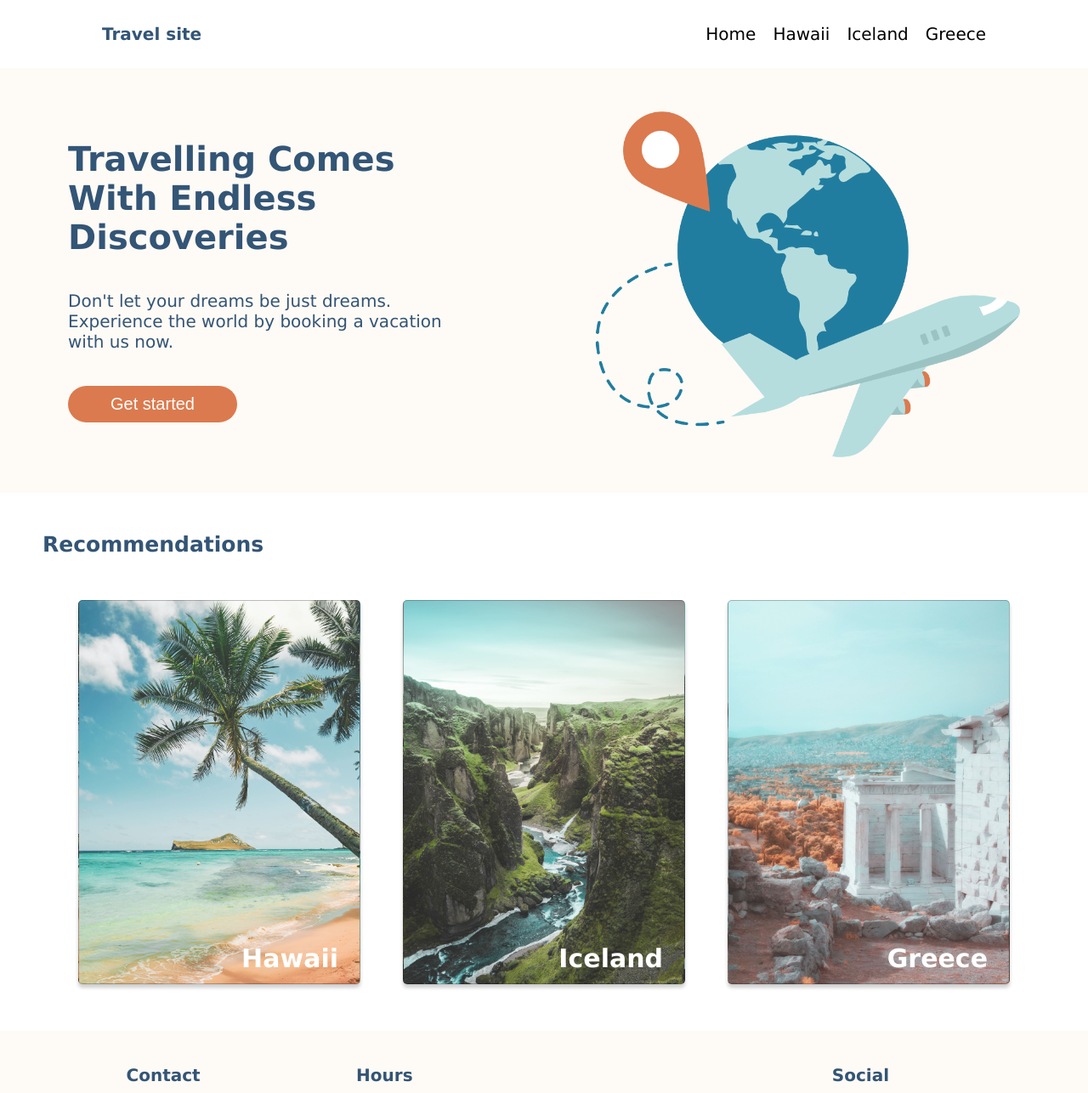
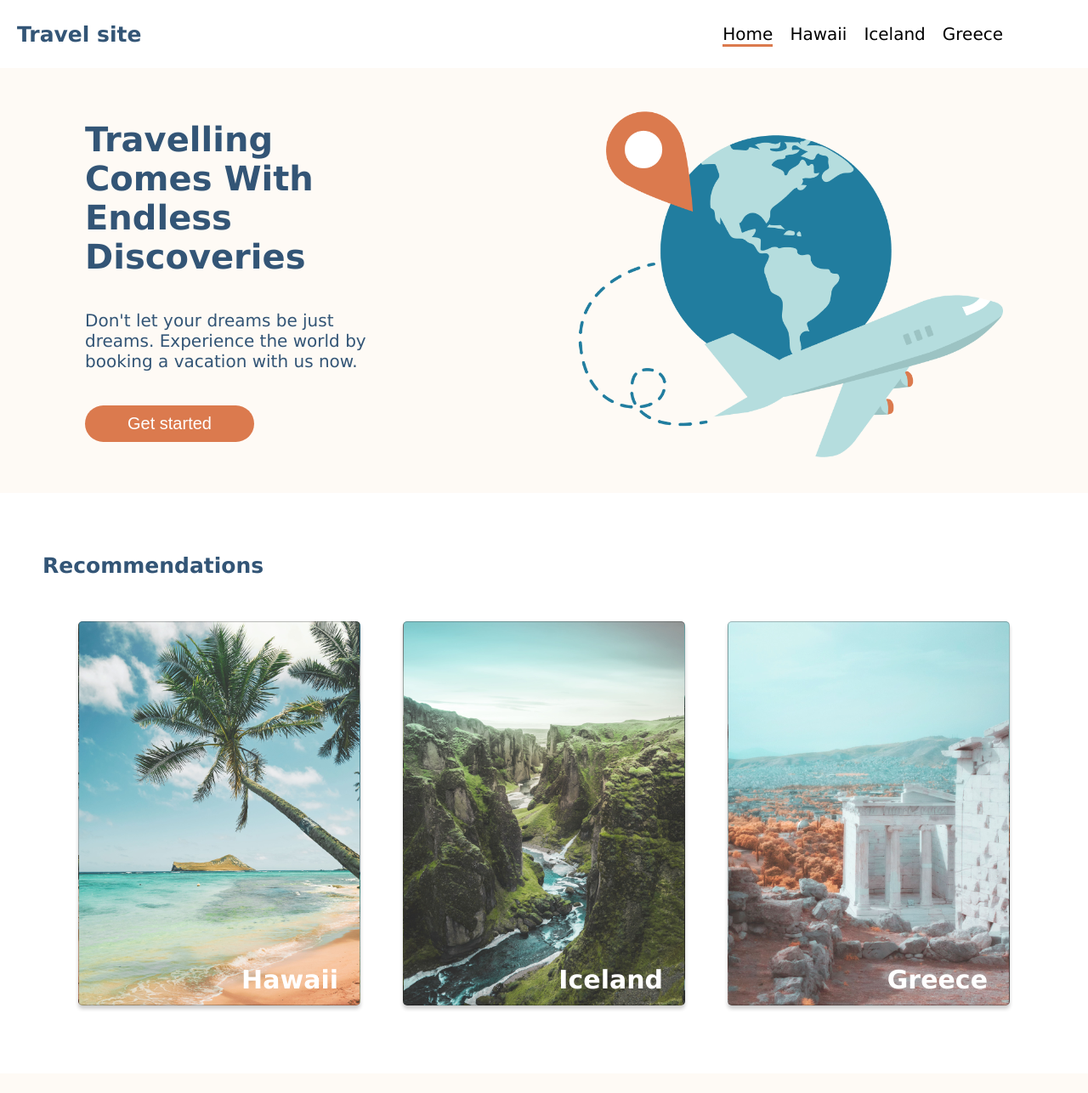
Before and after one commit to mickey-vee/TravelSite, a plain HTML site: page index.html in a window 1280 px wide. Shown: the top 1286 px of the page at 85% size. Drawn offline with Linux system fonts and the light colour scheme.

Commit message:
Add underline to active page in navigation bar

```diff
--- a/css/global.css
+++ b/css/global.css
@@ -37,30 +37,31 @@ h3 {
   position: fixed;
 }
 
-.navigation-box {
+/* .navigation-box {
   padding: 0 10rem;
-}
+} */
 
 .navigation-item {
-  padding: 2rem;
   display: flex;
-  justify-content: space-between;
+  padding: 2rem 10rem;
+  gap: 2rem;
 }
 
 .navigation-item--links {
-  display: flex;
   font-size: 2rem;
   font-weight: 400;
-  padding-left: 2rem;
   color: black;
-  flex-direction: row;
+}
+
+.page-active {
+  border-bottom: solid #db7a4e;
 }
 
 .navigation-item--logo {
   vertical-align: middle;
   color: #335576;
   font-weight: bold;
-  font-size: 2rem;
+  font-size: 2.5rem;
   padding-left: 2rem;
 }
 
@@ -74,7 +75,7 @@ img {
 .footer {
   display: flex;
   background-color: #fefaf5;
-  padding: 4rem 4rem;
+  padding: 6rem 4rem;
   align-items: flex-start;
   justify-content: center;
   gap: 12rem;
@@ -89,9 +90,9 @@ img {
 
 .footer__item--title {
   color: #335576;
-  font-size: 2rem;
+  font-size: 2.8rem;
   margin: 0;
-  padding-bottom: 1rem;
+  padding-bottom: 2.5rem;
 }
 
 .footer-hours--subtitle {
--- a/css/main.css
+++ b/css/main.css
@@ -15,7 +15,7 @@ body {
 
 .hero-main__objects {
   flex: 1;
-  padding: 4rem 8rem;
+  padding: 4rem 10rem;
   align-content: center;
 }
 
@@ -67,7 +67,7 @@ button {
   width: 100%;
   background-color: white;
   text-align: left;
-  padding: 2.5rem 0;
+  padding: 5rem 0;
 }
 
 .recommendation-area__text {
--- a/index.html
+++ b/index.html
@@ -20,7 +20,9 @@
         <div class="navigation-box">
           <ul class="navigation-item">
             <li>
-              <a href="./index.html" class="navigation-item--links">Home</a>
+              <a href="./index.html" class="navigation-item--links page-active"
+                >Home</a
+              >
             </li>
             <li>
               <a href="./pages/hawaii.html" class="navigation-item--links"
```
Also changed, not shown: pages/greece.html (+3 -1 lines), pages/hawaii.html (+3 -1 lines), pages/iceland.html (+4 -2 lines).
